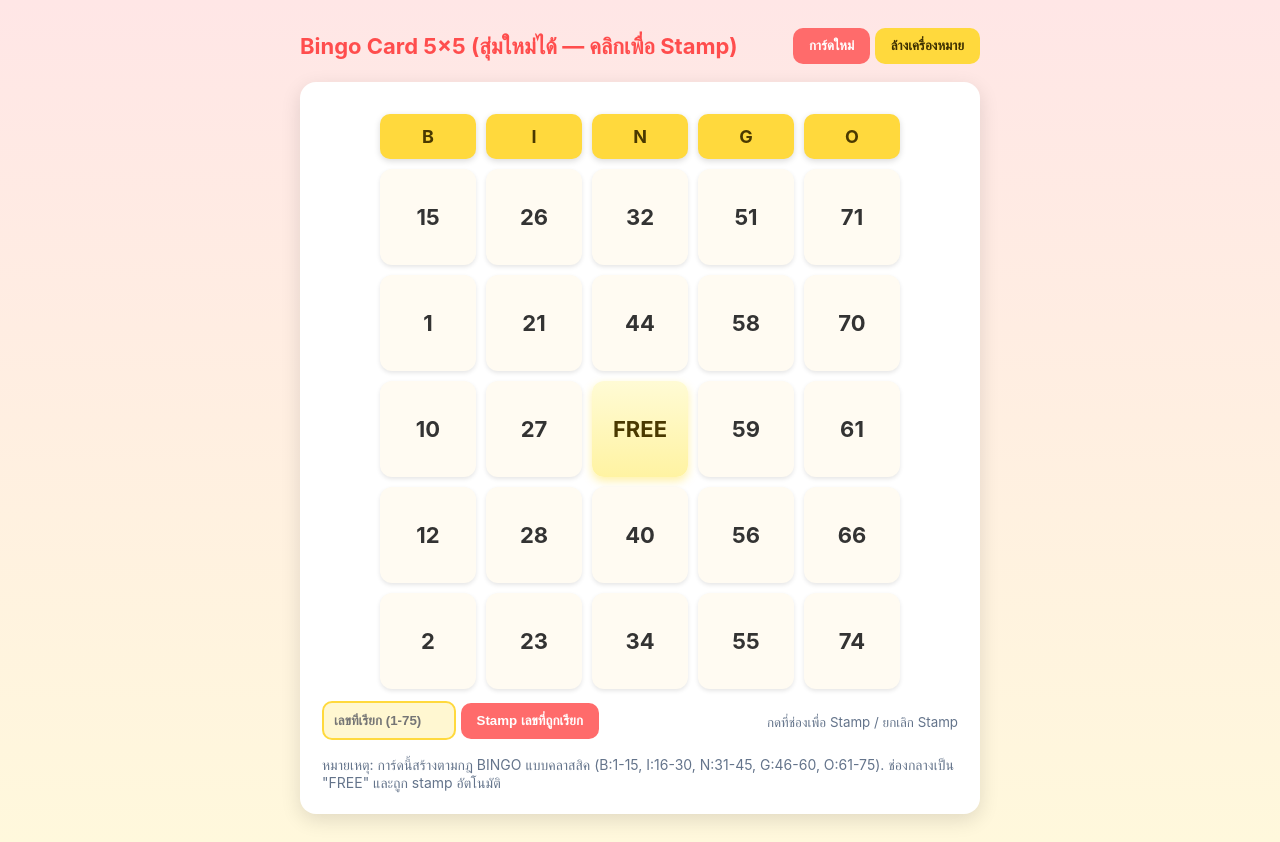
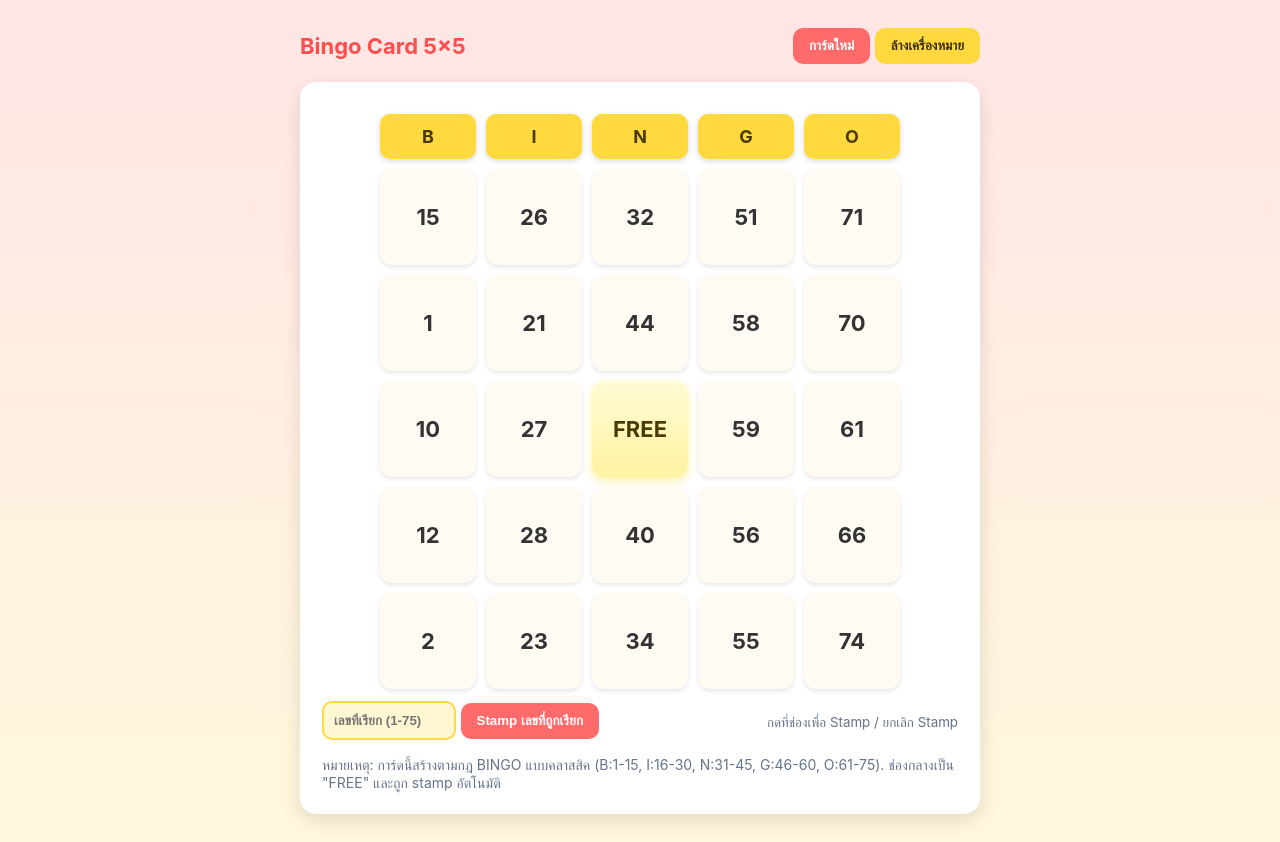
Before and after one commit to pphuris/Bingo-Game, a plain HTML site: page index.html in a window 1280 px wide. Drawn offline with Linux system fonts and the light colour scheme.

Commit message:
Update index.html

```diff
--- a/index.html
+++ b/index.html
@@ -87,7 +87,7 @@
 <body>
   <div class="app">
     <header>
-      <h1>Bingo Card 5×5 (สุ่มใหม่ได้ — คลิกเพื่อ Stamp)</h1>
+      <h1>Bingo Card 5×5</h1>
       <div class="controls">
         <button id="newCardBtn">การ์ดใหม่</button>
         <button class="secondary" id="clearMarksBtn">ล้างเครื่องหมาย</button>
```
